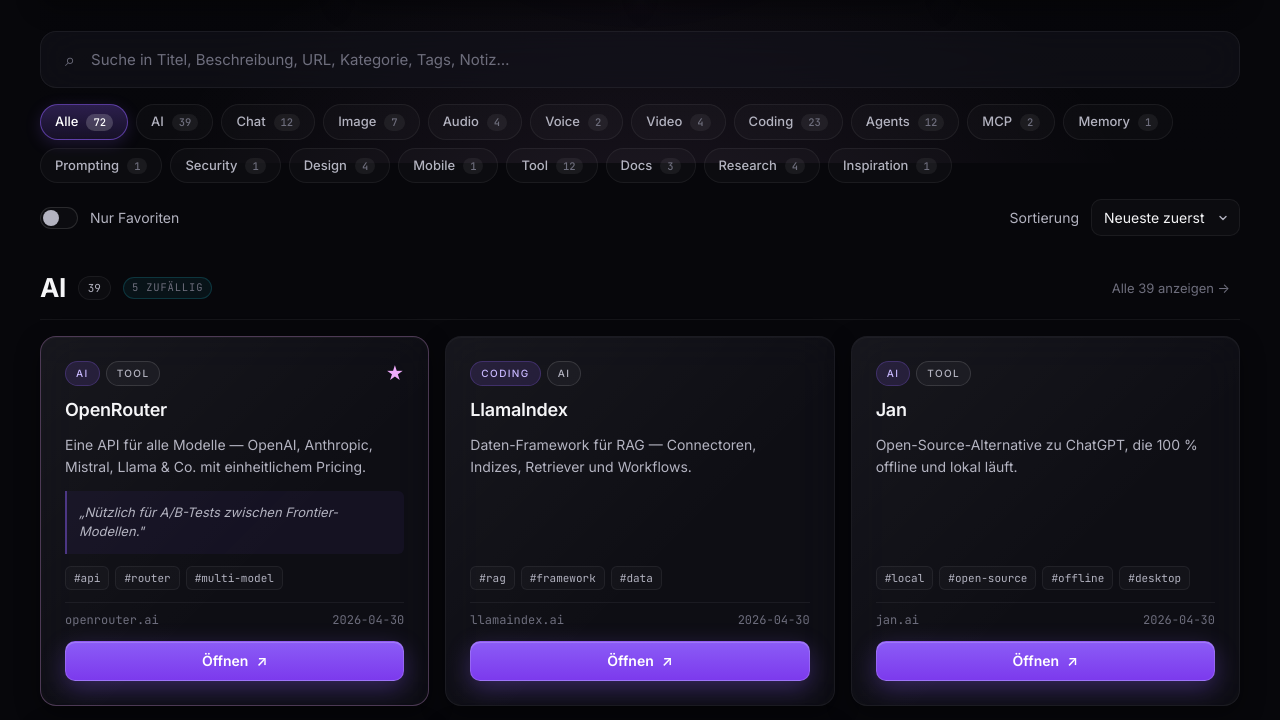
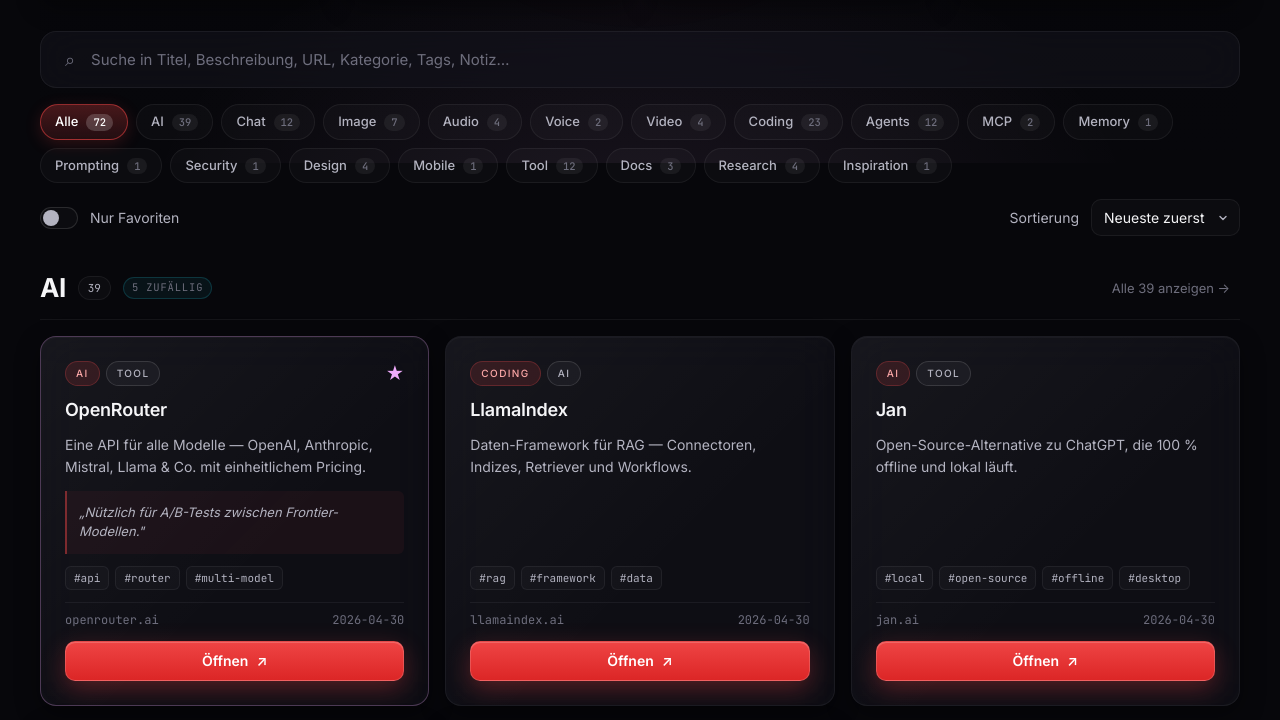
Before and after one commit to BEKO2210/link-vault, a React (Vite) app: page / in a window 1280 px wide. Shown: the part 637-1357 px from the top of the page. Built offline with nearby package versions, Linux system fonts and the light colour scheme.

Commit message:
style: switch primary accent from violet to red

```diff
--- a/src/styles.css
+++ b/src/styles.css
@@ -21,8 +21,8 @@
   --text-muted: #6e6e7d;
 
   /* Accents */
-  --acc-violet: #8b5cf6;
-  --acc-violet-deep: #7c3aed;
+  --acc-violet: #ef4444;
+  --acc-violet-deep: #dc2626;
   --acc-cyan: #22d3ee;
   --acc-pink: #f0abfc;
 
@@ -58,8 +58,8 @@
     0 1px 0 rgba(255, 255, 255, 0.03) inset,
     0 8px 24px rgba(0, 0, 0, 0.4);
   --sh-glow:
-    0 0 0 1px rgba(139, 92, 246, 0.28),
-    0 16px 48px rgba(139, 92, 246, 0.18);
+    0 0 0 1px rgba(239, 68, 68, 0.28),
+    0 16px 48px rgba(239, 68, 68, 0.18);
 
   --container: 1200px;
 }
@@ -103,7 +103,7 @@ button {
 }
 
 ::selection {
-  background: rgba(139, 92, 246, 0.4);
+  background: rgba(239, 68, 68, 0.4);
   color: white;
 }
 
@@ -138,7 +138,7 @@ button {
 
 .bg-gradient {
   background:
-    radial-gradient(60% 40% at 18% -5%, rgba(139, 92, 246, 0.22), transparent 70%),
+    radial-gradient(60% 40% at 18% -5%, rgba(239, 68, 68, 0.22), transparent 70%),
     radial-gradient(50% 40% at 90% 0%, rgba(34, 211, 238, 0.10), transparent 70%),
     radial-gradient(60% 60% at 50% 110%, rgba(240, 171, 252, 0.08), transparent 70%),
     linear-gradient(180deg, #06060a 0%, #07070b 100%);
@@ -170,7 +170,7 @@ button {
   transform: translateX(-50%);
   width: min(560px, 90vw);
   height: 560px;
-  background: radial-gradient(circle, rgba(139, 92, 246, 0.22), transparent 60%);
+  background: radial-gradient(circle, rgba(239, 68, 68, 0.22), transparent 60%);
   filter: blur(50px);
   z-index: -1;
 }
@@ -280,13 +280,13 @@ button {
   color: white;
   box-shadow:
     0 1px 0 rgba(255, 255, 255, 0.18) inset,
-    0 8px 24px rgba(139, 92, 246, 0.32);
+    0 8px 24px rgba(239, 68, 68, 0.32);
 }
 
 .btn--primary:hover:not(:disabled) {
   box-shadow:
     0 1px 0 rgba(255, 255, 255, 0.22) inset,
-    0 14px 40px rgba(139, 92, 246, 0.42);
+    0 14px 40px rgba(239, 68, 68, 0.42);
 }
 
 .btn--ghost {
@@ -364,8 +364,8 @@ button {
 }
 
 .search:focus-within {
-  border-color: rgba(139, 92, 246, 0.5);
-  box-shadow: 0 0 0 4px rgba(139, 92, 246, 0.12);
+  border-color: rgba(239, 68, 68, 0.5);
+  box-shadow: 0 0 0 4px rgba(239, 68, 68, 0.12);
   background: var(--bg-glass-strong);
 }
 
@@ -431,10 +431,10 @@ button {
 }
 
 .chip--active {
-  background: linear-gradient(180deg, rgba(139, 92, 246, 0.28), rgba(139, 92, 246, 0.12));
-  border-color: rgba(139, 92, 246, 0.55);
+  background: linear-gradient(180deg, rgba(239, 68, 68, 0.28), rgba(239, 68, 68, 0.12));
+  border-color: rgba(239, 68, 68, 0.55);
   color: white;
-  box-shadow: 0 4px 16px rgba(139, 92, 246, 0.18);
+  box-shadow: 0 4px 16px rgba(239, 68, 68, 0.18);
 }
 
 .chip__count {
@@ -504,8 +504,8 @@ button {
 }
 
 .toggle input:checked + .toggle__pill {
-  background: rgba(139, 92, 246, 0.4);
-  border-color: rgba(139, 92, 246, 0.6);
+  background: rgba(239, 68, 68, 0.4);
+  border-color: rgba(239, 68, 68, 0.6);
 }
 
 .toggle input:checked + .toggle__pill::after {
@@ -514,7 +514,7 @@ button {
 }
 
 .toggle input:focus-visible + .toggle__pill {
-  box-shadow: 0 0 0 3px rgba(139, 92, 246, 0.3);
+  box-shadow: 0 0 0 3px rgba(239, 68, 68, 0.3);
 }
 
 .select {
@@ -655,7 +655,7 @@ button {
 
 .card:hover {
   transform: translateY(-3px);
-  border-color: rgba(139, 92, 246, 0.35);
+  border-color: rgba(239, 68, 68, 0.35);
   box-shadow: var(--sh-glow);
 }
 
@@ -699,11 +699,11 @@ button {
   font-size: 10px;
   padding: 4px 10px;
   border-radius: 999px;
-  background: rgba(139, 92, 246, 0.14);
-  color: #c7b6ff;
+  background: rgba(239, 68, 68, 0.14);
+  color: #fca5a5;
   letter-spacing: 0.14em;
   text-transform: uppercase;
-  border: 1px solid rgba(139, 92, 246, 0.25);
+  border: 1px solid rgba(239, 68, 68, 0.25);
   font-weight: 500;
   white-space: nowrap;
 }
@@ -751,8 +751,8 @@ button {
 .card__note {
   margin: 0;
   padding: var(--s-3);
-  border-left: 2px solid rgba(139, 92, 246, 0.45);
-  background: rgba(139, 92, 246, 0.06);
+  border-left: 2px solid rgba(239, 68, 68, 0.45);
+  background: rgba(239, 68, 68, 0.06);
   border-radius: 0 var(--r-1) var(--r-1) 0;
   font-size: 13px;
   color: var(--text-secondary);
@@ -924,8 +924,8 @@ code,
 .field input:focus,
 .field select:focus,
 .field textarea:focus {
-  border-color: rgba(139, 92, 246, 0.5);
-  box-shadow: 0 0 0 4px rgba(139, 92, 246, 0.12);
+  border-color: rgba(239, 68, 68, 0.5);
+  box-shadow: 0 0 0 4px rgba(239, 68, 68, 0.12);
   background: var(--bg-glass-strong);
 }
 
@@ -1060,18 +1060,18 @@ code,
 }
 
 .guide__item:hover {
-  border-color: rgba(139, 92, 246, 0.3);
+  border-color: rgba(239, 68, 68, 0.3);
   transform: translateY(-1px);
 }
 
 .guide__num {
   font-family: var(--font-mono);
   font-size: 12px;
-  color: #c7b6ff;
+  color: #fca5a5;
   padding: 4px 8px;
   border-radius: 4px;
-  background: rgba(139, 92, 246, 0.12);
-  border: 1px solid rgba(139, 92, 246, 0.25);
+  background: rgba(239, 68, 68, 0.12);
+  border: 1px solid rgba(239, 68, 68, 0.25);
   flex-shrink: 0;
 }
 
```
Also changed, not shown: index.html (line endings or trailing spaces).
